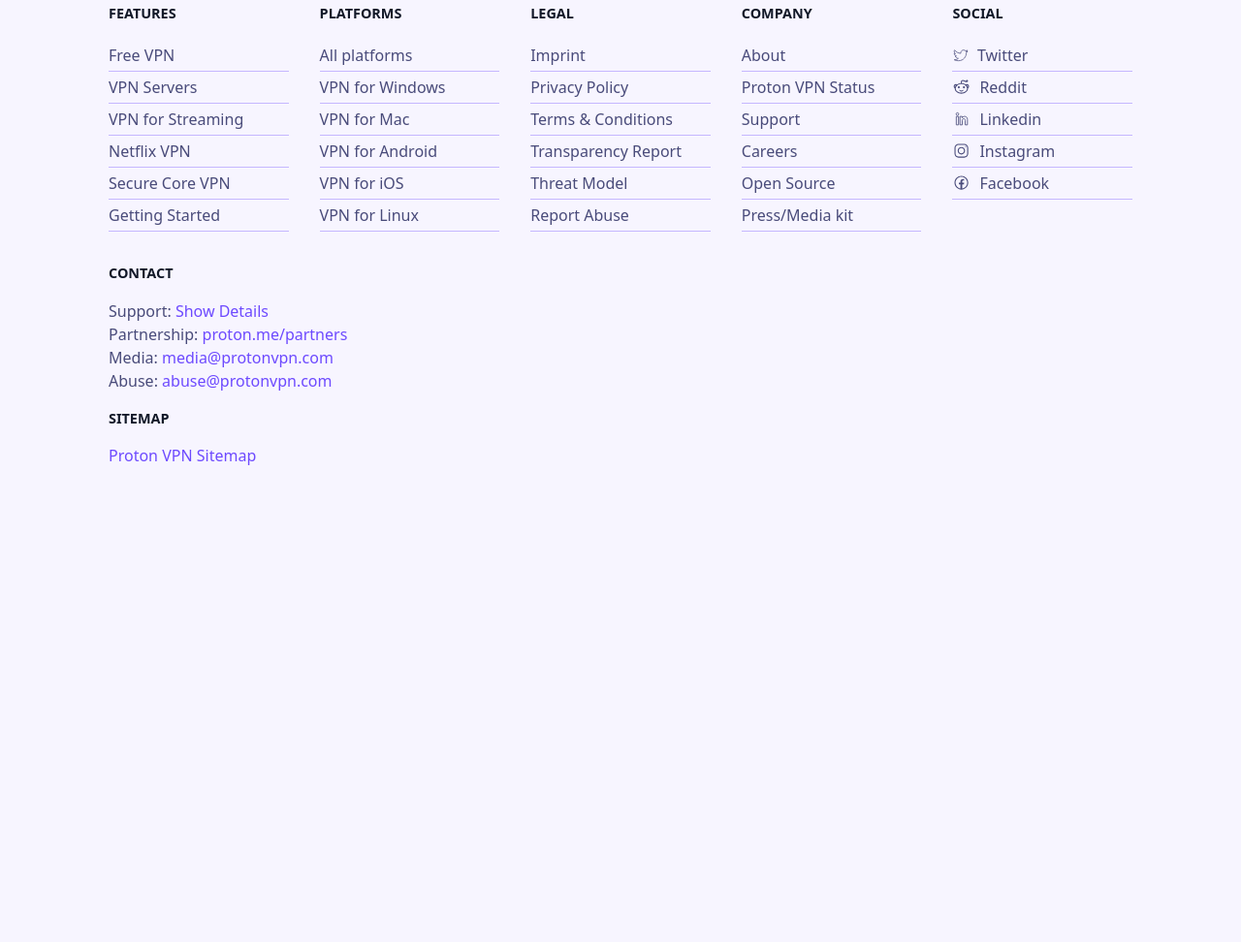
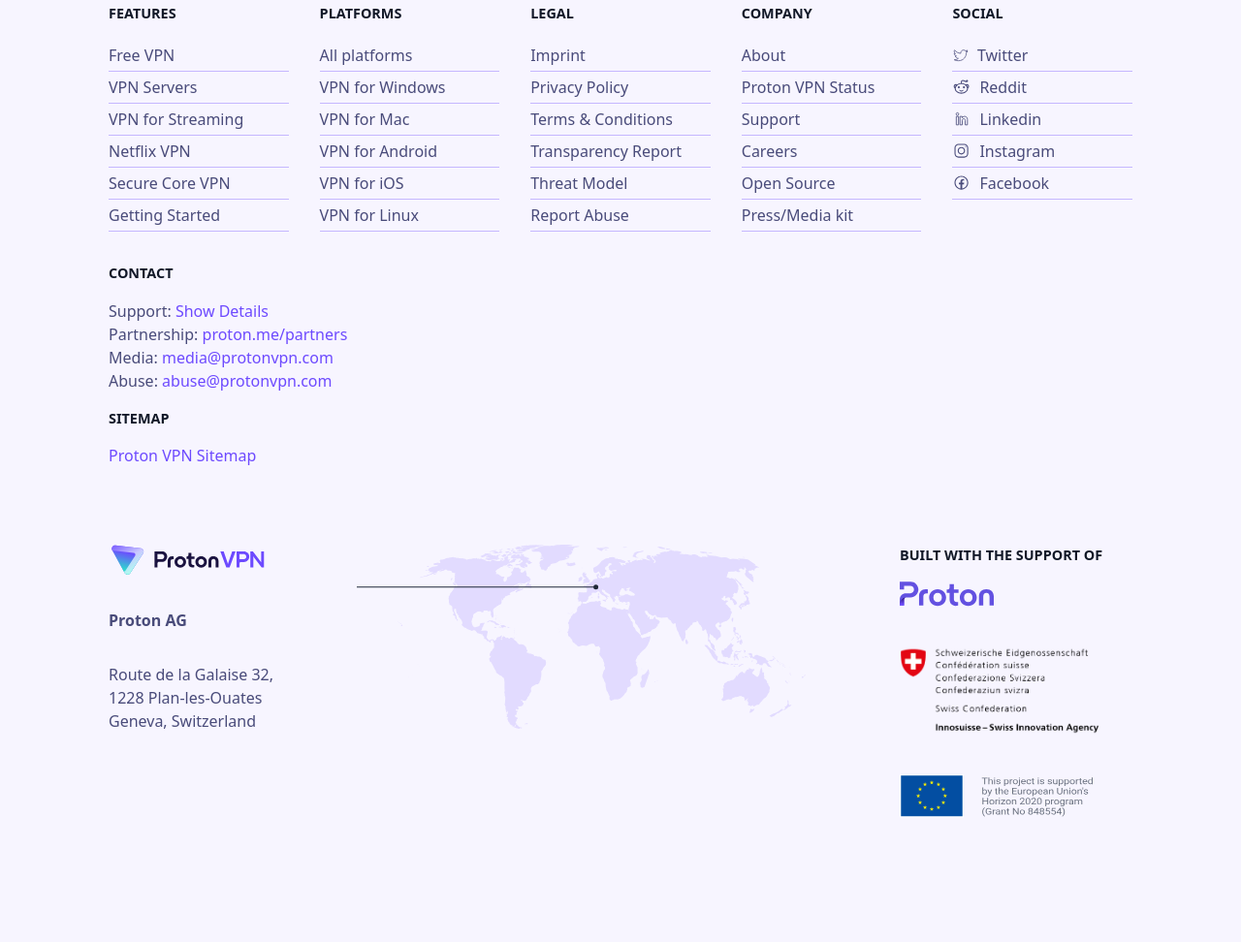
Before and after one commit to usman-FE/proton-vpn, a website: page index.html in a window 1280 px wide. Shown: the part 8388-9360 px from the top of the page at 97% size. Before the commit the page ends 8934 px from the top, so only its background shows below. Drawn offline with nearby package versions, Linux system fonts and the light colour scheme.

Commit message:
Built SECONDARY FOOTER

```diff
--- a/index.html
+++ b/index.html
@@ -2043,6 +2043,49 @@
           </div>
         </div>
       </div>
+      <!-- FOOTER SECONDARY -->
+      <div class="pt-4 pb-24">
+        <div class="container max-w-[120rem] px-4 md:px-12 lg:px-24 mx-auto text-[#494b7a] flex flex-wrap">
+          <!-- LOCATION -->
+          <div class="w-full md:w-4/12 lg:w-3/12 px-4">
+            <!-- LOGO -->
+            <p class="mb-8">
+              <img src="images/protonvpn-transparent.svg" alt="Proton VPN Logo">
+            </p>
+            <p class="mb-8"><strong>Proton AG</strong></p>
+            <p class="mb-8">
+              Route de la Galaise 32,
+              <br>
+              1228 Plan-les-Ouates
+              <br>
+              Geneva, Switzerland
+            </p>
+          </div>
+          <!-- WORLD MAP -->
+          <div class="block md:w-2/12 lg:w-6/12">
+            <img src="images/world.svg" alt="World Map" class="max-w-full h-auto hidden lg:block">
+          </div>
+          <!-- FOOTER META -->
+          <div class="w-full md:w-6/12 lg:w-3/12 px-4">
+            <h2 class="text-[#111827] font-semibold mb-4 text-[0.9rem] uppercase">Built with the support of</h2>
+            <p class="mb-8">
+              <a href="#" target="_blank" class="hover:opacity-75 transition-all">
+                <img src="images/proton-new-logo.svg" height="22" alt="Proton AG">
+              </a>
+            </p>
+            <p class="mb-8">
+              <a href="#" target="_blank" class="hover:opacity-75 transition-all">
+                <img src="images/innosuisse-logo.png" width="220" alt="_footer.innosuise-alt">
+              </a>
+            </p>
+            <p class="mb-8"> <a href="#" target="_blank" class="hover:opacity-75 transition-all">
+                <img src="images/logo-gdpr-eu-white.svg" width="200"
+                  alt="This project is supported by the Horizon 2020 Framework Programme of the European Union">
+              </a>
+            </p>
+          </div>
+        </div>
+      </div>
     </footer>
     <!-- FOOTER END -->
   </main>
```
Also changed, not shown: dist/main.css, images/innosuisse-logo.png (added), images/logo-gdpr-eu-white.svg (added), images/proton-new-logo.svg (added), images/world.svg (added).
